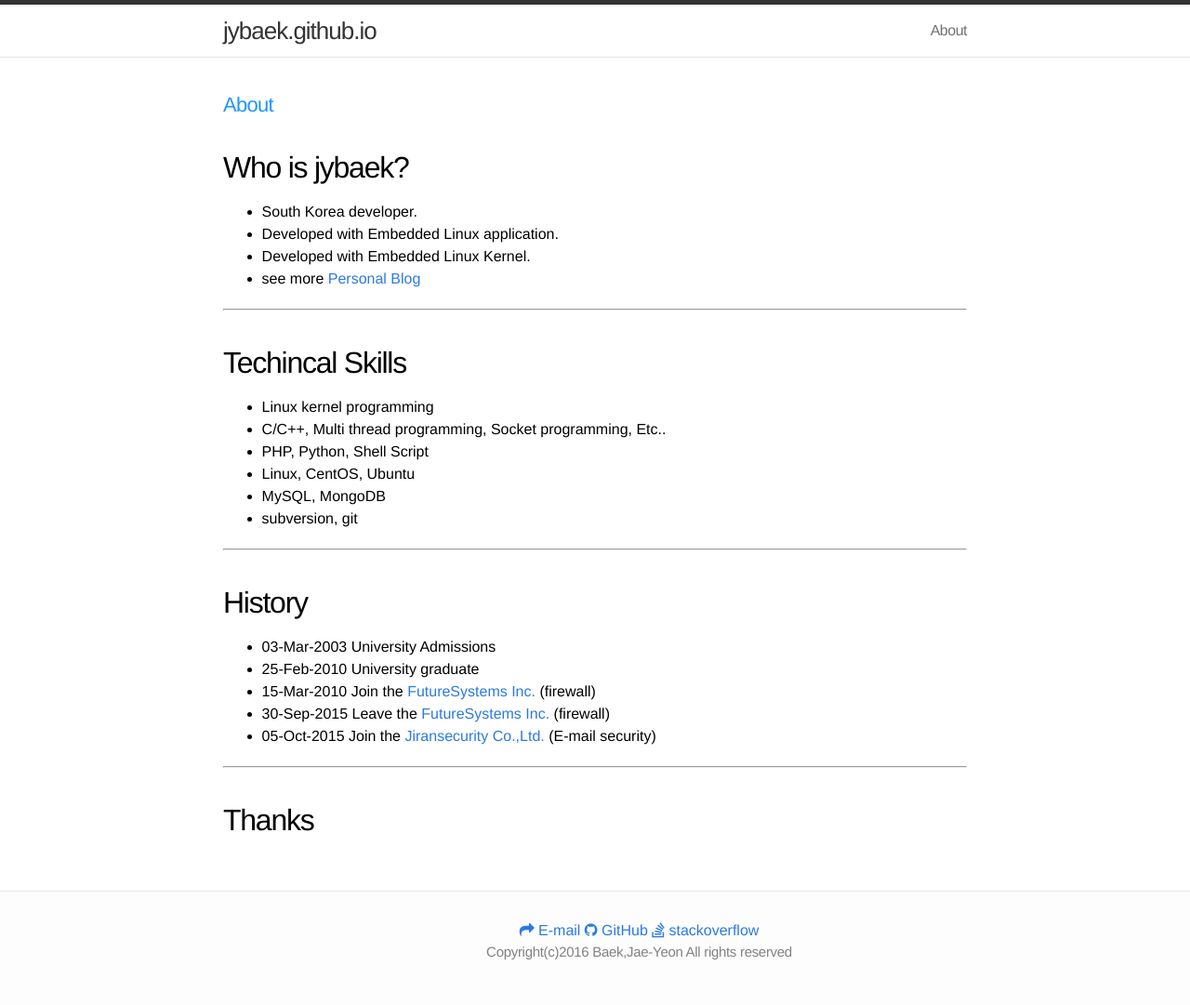
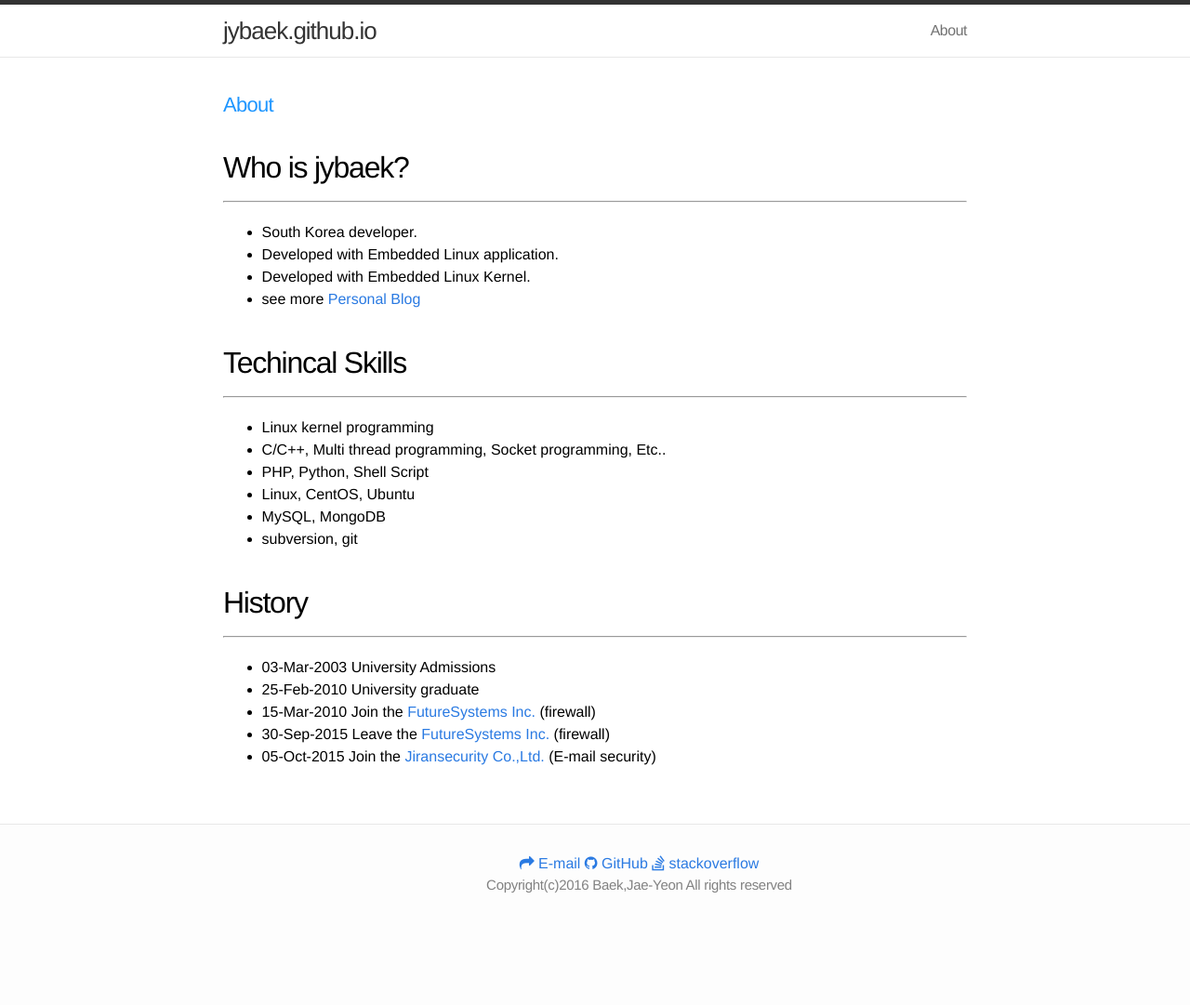
Before and after one commit to jybaek/jybaek.github.com, a Jekyll site: the page built from about.md, in a window 1280 px wide. Shown: the whole page at 93% size. Built offline with Jekyll 4.4.1, drawn with Linux system fonts in a browser that asks for light colours; nearby versions of some CDN libraries; Markdown is read by kramdown in place of the engine named in the settings; after the commit the page ends 1009 px from its top, so only the background shows below that.

Commit message:
about 소개 양식 변경

```diff
--- a/about.md
+++ b/about.md
@@ -4,13 +4,14 @@ title:  "About"
 ---
 
 ## Who is jybaek?
+----
 * South Korea developer.
 * Developed with Embedded Linux application.
 * Developed with Embedded Linux Kernel.
 * see more [Personal Blog](http://jybaek.tistory.com/)
 
+## Techincal Skills
 ----
-## Techincal Skills
 * Linux kernel programming
 * C/C++, Multi thread programming, Socket programming, Etc..
 * PHP, Python, Shell Script
@@ -18,13 +19,10 @@ title:  "About"
 * MySQL, MongoDB
 * subversion, git
 
+## History
 ----
-## History
 * 03-Mar-2003 University Admissions
 * 25-Feb-2010 University graduate
 * 15-Mar-2010 Join the [FutureSystems Inc.](http://www.future.co.kr) (firewall)
 * 30-Sep-2015 Leave the [FutureSystems Inc.](http://www.future.co.kr) (firewall)
 * 05-Oct-2015 Join the [Jiransecurity Co.,Ltd.](https://www.jiransecurity.com) (E-mail security)
-
-----
-## Thanks
```
